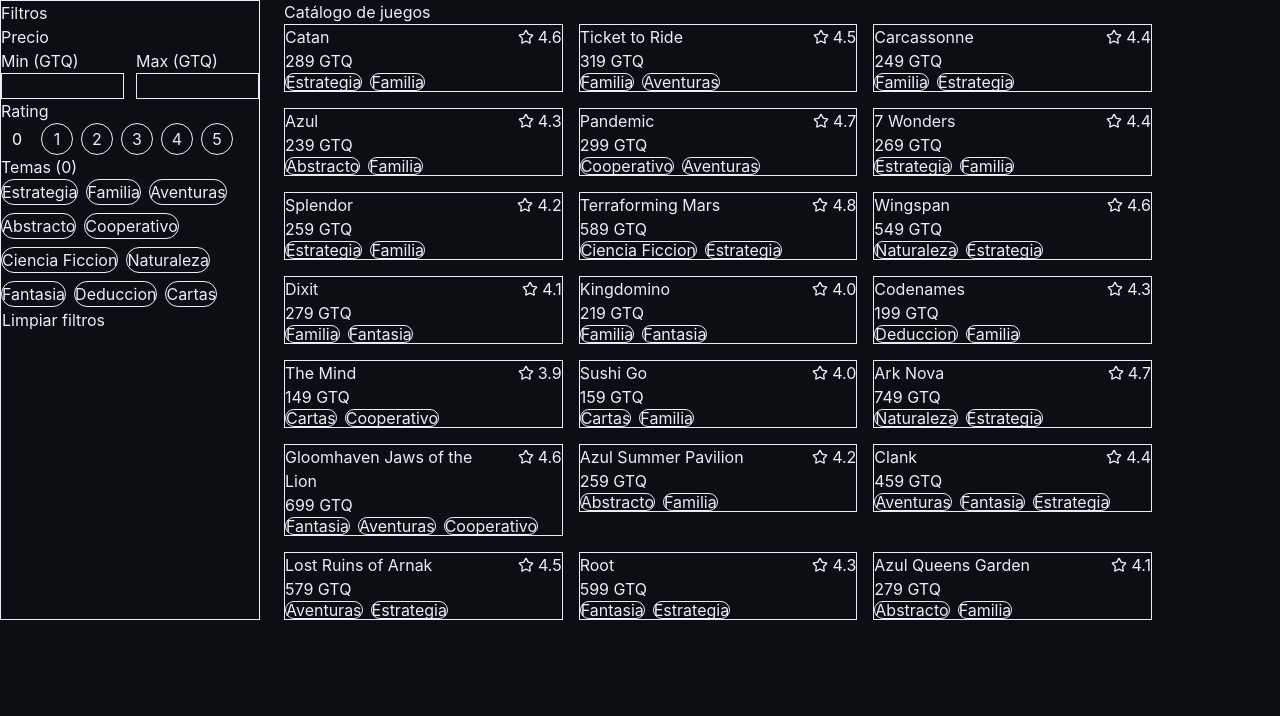
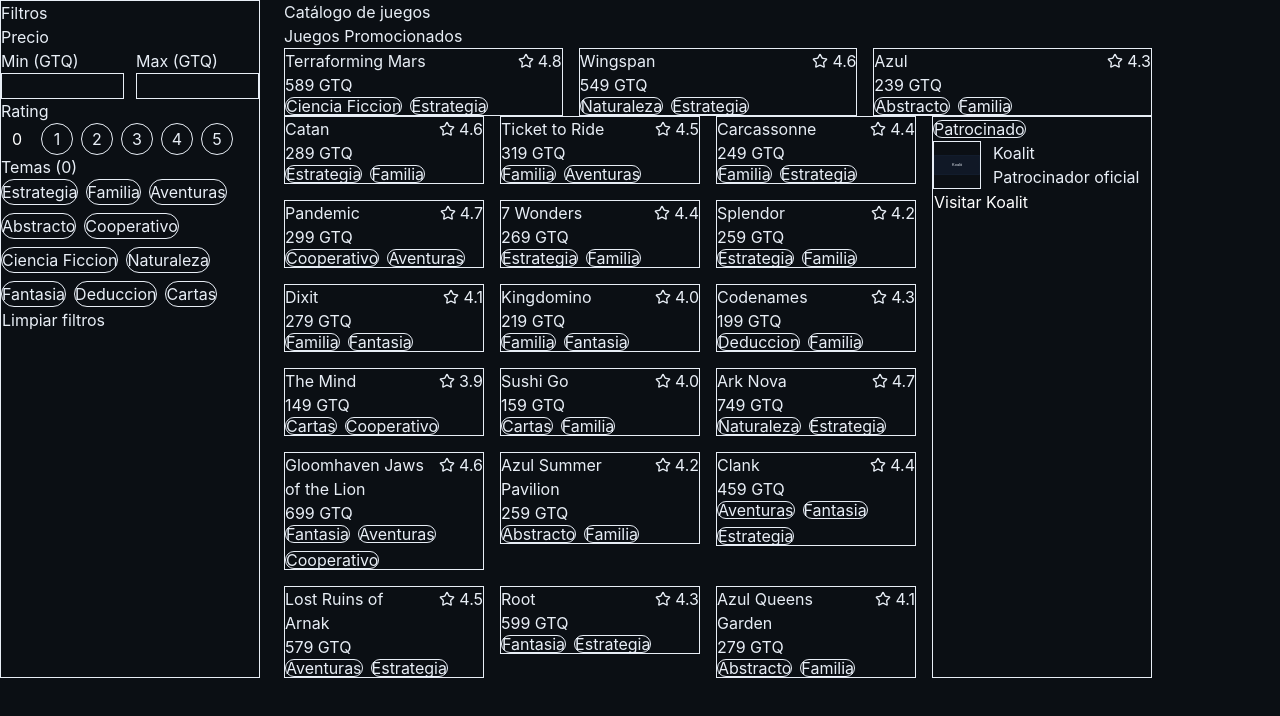
Before and after one commit to dlop6/website-juego-de-mesa-koalit, a Next.js app: page /catalogo in a window 1280 px wide. Shown: the top 716 px of the page. Built offline with nearby package versions, Linux system fonts and the light colour scheme.

Commit message:
feat: pag de catalogo con promocionado y patrocinado

```diff
--- a/src/app/catalogo/page.tsx
+++ b/src/app/catalogo/page.tsx
@@ -1,8 +1,12 @@
-import { getGames } from "@/lib/dal";
+import { getGames, getPromotions, getSponsors } from "@/lib/dal";
 import { CatalogClient } from "@/components/catalog/CatalogClient";
 
 export default async function CatalogoPage() {
-  const games = await getGames();
+  const [games, promotions, sponsors] = await Promise.all([
+    getGames(),
+    getPromotions(),
+    getSponsors(),
+  ]);
 
-  return <CatalogClient games={games} />;
+  return <CatalogClient games={games} promotions={promotions} sponsors={sponsors} />;
 }
--- a/src/app/page.tsx
+++ b/src/app/page.tsx
@@ -1,8 +1,74 @@
 export default function Home() {
   return (
-    <main className="min-h-screen bg-bg text-text p-24">
-      <h1 className="text-900 font-700 mb-8">Bóveda de Juegos</h1>
-      <p className="text-base">placeholder landing</p>
+    <main className="min-h-screen bg-bg text-text">
+      <div className="mx-auto w-full max-w-6xl px-4 py-10 lg:px-6">
+        <section className="space-y-4">
+          <h1 className="text-900 font-700 text-text">Encuentra tu próxima mesa.</h1>
+          <p className="max-w-xl text-500 text-muted">
+            Filtra juegos de mesa por precio, rating y temática con transparencia y sin
+            sorpresas.
+          </p>
+          <a
+            href="/catalogo"
+            className="inline-flex items-center justify-center rounded-2 bg-accent px-4 py-2 text-600 font-600 text-white transition-colors duration-2 hover:bg-accent-muted focus-visible:outline focus-visible:outline-2 focus-visible:outline-accent focus-visible:outline-offset-2"
+          >
+            Explorar catálogo
+          </a>
+        </section>
+
+        <section className="mt-10 space-y-4">
+          <h2 className="text-700 font-700 text-text">Descubrimiento</h2>
+          <p className="max-w-2xl text-500 text-muted">
+            Filtra juegos de mesa para precio, rating de temática con omaneras
+            transparencias y porpesar sinn olon mendas.
+          </p>
+          <div className="flex flex-wrap gap-2">
+            <span className="rounded-full border border-border bg-elevated px-3 py-1 text-500 text-muted">
+              Precio: Min-Max GTQ
+            </span>
+            <span className="rounded-full border border-border bg-elevated px-3 py-1 text-500 text-muted">
+              Rating: 0-5 stars
+            </span>
+          </div>
+          <div className="flex flex-wrap gap-2">
+            <span className="rounded-full border border-border bg-elevated px-3 py-1 text-500 text-muted">
+              Temas: Estrategia
+            </span>
+            <span className="rounded-full border border-border bg-elevated px-3 py-1 text-500 text-muted">
+              Familiar
+            </span>
+            <span className="rounded-full border border-border bg-elevated px-3 py-1 text-500 text-muted">
+              Economía
+            </span>
+            <span className="rounded-full border border-border bg-elevated px-3 py-1 text-500 text-muted">
+              Cartas
+            </span>
+            <span className="rounded-full border border-border bg-elevated px-3 py-1 text-500 text-muted">
+              Sci-Fi
+            </span>
+          </div>
+        </section>
+
+        <section className="mt-10 space-y-6">
+          <h2 className="text-700 font-700 text-text">Transparencia</h2>
+          <div className="grid gap-6 lg:grid-cols-2">
+            <div className="space-y-2 text-500 text-muted">
+              <p>
+                <span className="font-600 text-text">Promocionado:</span> Juegos
+                destacados por editoriales o tiendas.
+              </p>
+              <p>Badge [Promocionado] siempre visible.</p>
+            </div>
+            <div className="space-y-2 text-500 text-muted">
+              <p>
+                <span className="font-600 text-text">Patrocinado:</span> Contenido de
+                nuestro sponsor.
+              </p>
+              <p>Badge [Patrocinado] siempre visible. No altera el orden orgánico.</p>
+            </div>
+          </div>
+        </section>
+      </div>
     </main>
   );
 }
--- /dev/null
+++ b/src/components/ads/PromotedSection.tsx
@@ -0,0 +1,50 @@
+import Link from "next/link";
+import type { Game, Promotion } from "@/lib/dal";
+import type { GameFilters } from "@/lib/filters/filterGames";
+import { Badge } from "@/components/ui/Badge";
+import { GameCard } from "@/components/game/GameCard";
+import { selectPromotedGames } from "@/lib/ads/ads";
+
+export function PromotedSection({
+  promotions,
+  gamesById,
+  filters,
+}: {
+  promotions: Promotion[];
+  gamesById: Map<string, Game>;
+  filters: GameFilters;
+}) {
+  const promotedGames = selectPromotedGames(promotions, gamesById, filters);
+
+  if (promotedGames.length === 0) {
+    return null;
+  }
+
+  return (
+    <section className="space-y-4">
+      <h2 className="text-700 font-700 text-text">Juegos Promocionados</h2>
+      <div className="grid gap-4 sm:grid-cols-2 lg:grid-cols-3">
+        {promotedGames.map(({ game }) => (
+          <Link
+            key={game.id}
+            href={`/catalogo/${game.id}`}
+            className="block focus-visible:outline focus-visible:outline-2 focus-visible:outline-accent focus-visible:outline-offset-2"
+            aria-label={`Ver detalles de ${game.name}`}
+          >
+            <GameCard
+              id={game.id}
+              name={game.name}
+              imageSrc={game.image?.src ?? ""}
+              imageAlt={game.image?.alt ?? game.name}
+              priceAmount={game.price?.amount ?? 0}
+              priceCurrency={game.price?.currency ?? "GTQ"}
+              ratingValue={game.rating?.value ?? 0}
+              themes={Array.isArray(game.themes) ? game.themes : []}
+              badgeSlot={<Badge variant="promo">Promocionado</Badge>}
+            />
+          </Link>
+        ))}
+      </div>
+    </section>
+  );
+}
--- /dev/null
+++ b/src/components/ads/SponsorModule.tsx
@@ -0,0 +1,56 @@
+import Image from "next/image";
+import type { Sponsor } from "@/lib/dal";
+import { Badge } from "@/components/ui/Badge";
+import { selectSponsor } from "@/lib/ads/ads";
+
+const linkClasses =
+  "inline-flex items-center justify-center gap-2 rounded-2 border border-transparent font-600 transition-colors duration-2 focus-visible:outline focus-visible:outline-2 focus-visible:outline-accent focus-visible:outline-offset-2 bg-accent text-white hover:bg-accent-muted px-4 py-2 text-600";
+
+export function SponsorModule({ sponsors }: { sponsors: Sponsor[] }) {
+  const sponsor = selectSponsor(sponsors);
+
+  if (!sponsor) {
+    return null;
+  }
+
+  return (
+    <aside className="rounded-3 border border-border bg-surface p-4">
+      <div className="space-y-4">
+        <Badge variant="sponsor">Patrocinado</Badge>
+        <div className="flex items-center gap-3">
+          <div className="relative h-12 w-12 rounded-2 border border-border bg-elevated">
+            {sponsor.logo?.src ? (
+              <Image
+                src={sponsor.logo.src}
+                alt={sponsor.logo.alt ?? sponsor.name}
+                fill
+                sizes="48px"
+                className="object-contain p-2"
+              />
+            ) : (
+              <div className="flex h-full w-full items-center justify-center text-500 text-muted">
+                {sponsor.name.slice(0, 2).toUpperCase()}
+              </div>
+            )}
+          </div>
+          <div className="space-y-1">
+            <p className="text-600 font-600 text-text">{sponsor.name}</p>
+            {sponsor.tagline ? (
+              <p className="text-500 text-muted">{sponsor.tagline}</p>
+            ) : null}
+          </div>
+        </div>
+        {sponsor.websiteUrl ? (
+          <a
+            href={sponsor.websiteUrl}
+            target="_blank"
+            rel="noopener noreferrer"
+            className={linkClasses}
+          >
+            Visitar {sponsor.name}
+          </a>
+        ) : null}
+      </div>
+    </aside>
+  );
+}
--- a/src/components/catalog/CatalogClient.tsx
+++ b/src/components/catalog/CatalogClient.tsx
@@ -2,7 +2,7 @@
 
 import { useEffect, useMemo, useRef, useState, useTransition } from "react";
 import { usePathname, useRouter, useSearchParams } from "next/navigation";
-import type { Game } from "@/lib/dal";
+import type { Game, Promotion, Sponsor } from "@/lib/dal";
 import type { GameFilters } from "@/lib/filters/filterGames";
 import { filterGames } from "@/lib/filters/filterGames";
 import {
@@ -10,8 +10,11 @@
   parseFiltersFromSearchParams,
   serializeFiltersToSearchParams,
 } from "@/lib/filters/urlFilters";
+import { excludePromotedGames, selectPromotedGames } from "@/lib/ads/ads";
 import Link from "next/link";
 import { GameCard } from "@/components/game/GameCard";
+import { PromotedSection } from "@/components/ads/PromotedSection";
+import { SponsorModule } from "@/components/ads/SponsorModule";
 import { Button } from "@/components/ui/Button";
 import { EmptyState } from "@/components/states/EmptyState";
 
@@ -26,7 +29,15 @@
   return parts.filter(Boolean).join(" ");
 }
 
-export function CatalogClient({ games }: { games: Game[] }) {
+export function CatalogClient({
+  games,
+  promotions,
+  sponsors,
+}: {
+  games: Game[];
+  promotions: Promotion[];
+  sponsors: Sponsor[];
+}) {
   const router = useRouter();
   const pathname = usePathname();
   const searchParams = useSearchParams();
@@ -87,6 +98,11 @@
     return ordered;
   }, [games]);
 
+  const gamesById = useMemo(() => {
+    const entries: Array<[string, Game]> = games.map((game) => [game.id, game]);
+    return new Map(entries);
+  }, [games]);
+
   const initialFilters = useMemo(() => {
     if (initialFiltersRef.current) {
       return initialFiltersRef.current;
@@ -113,6 +129,18 @@
     () => filterGames(games, normalizedFilters),
     [games, normalizedFilters]
   );
+
+  const promotedGames = useMemo(
+    () => selectPromotedGames(promotions, gamesById, normalizedFilters),
+    [promotions, gamesById, normalizedFilters]
+  );
+
+  const baseGames = useMemo(
+    () => excludePromotedGames(filteredGames, promotedGames),
+    [filteredGames, promotedGames]
+  );
+
+  const hasSponsor = sponsors.length > 0;
 
   useEffect(() => {
     if (!didSyncRef.current) {
@@ -295,7 +323,7 @@
             </Button>
           </aside>
 
-          <section className="space-y-4">
+          <section className="space-y-6">
             <div className="flex flex-wrap items-center justify-between gap-3">
               <div className="flex items-center gap-3">
                 <h1 className="text-800 font-700">Catálogo de juegos</h1>
@@ -311,7 +339,51 @@
               </div>
             </div>
 
-            {filteredGames.length === 0 ? (
+            <PromotedSection
+              promotions={promotions}
+              gamesById={gamesById}
+              filters={normalizedFilters}
+            />
+
+            {hasSponsor ? (
+              <div className="grid gap-4 lg:grid-cols-[minmax(0,1fr)_220px]">
+                <div>
+                  {filteredGames.length === 0 ? (
+                    <EmptyState
+                      title="No hay resultados con estos filtros"
+                      description="Intenta ajustar los filtros para encontrar lo que buscas."
+                      actionLabel="Limpiar filtros"
+                      onAction={clearFilters}
+                      secondaryActionLabel="Ajustar filtros"
+                      onSecondaryAction={focusFilters}
+                    />
+                  ) : (
+                    <div className="grid gap-4 sm:grid-cols-2 lg:grid-cols-3">
+                      {baseGames.map((game) => (
+                        <Link
+                          key={game.id}
+                          href={`/catalogo/${game.id}`}
+                          className="block focus-visible:outline focus-visible:outline-2 focus-visible:outline-accent focus-visible:outline-offset-2"
+                          aria-label={`Ver detalles de ${game.name}`}
+                        >
+                          <GameCard
+                            id={game.id}
+                            name={game.name}
+                            imageSrc={game.image?.src ?? ""}
+                            imageAlt={game.image?.alt ?? game.name}
+                            priceAmount={game.price?.amount ?? 0}
+                            priceCurrency={game.price?.currency ?? "GTQ"}
+                            ratingValue={game.rating?.value ?? 0}
+                            themes={Array.isArray(game.themes) ? game.themes : []}
+                          />
+                        </Link>
+                      ))}
+                    </div>
+                  )}
+                </div>
+                <SponsorModule sponsors={sponsors} />
+              </div>
+            ) : filteredGames.length === 0 ? (
               <EmptyState
                 title="No hay resultados con estos filtros"
                 description="Intenta ajustar los filtros para encontrar lo que buscas."
@@ -322,7 +394,7 @@
               />
             ) : (
               <div className="grid gap-4 sm:grid-cols-2 lg:grid-cols-3">
-                {filteredGames.map((game) => (
+                {baseGames.map((game) => (
                   <Link
                     key={game.id}
                     href={`/catalogo/${game.id}`}
```
